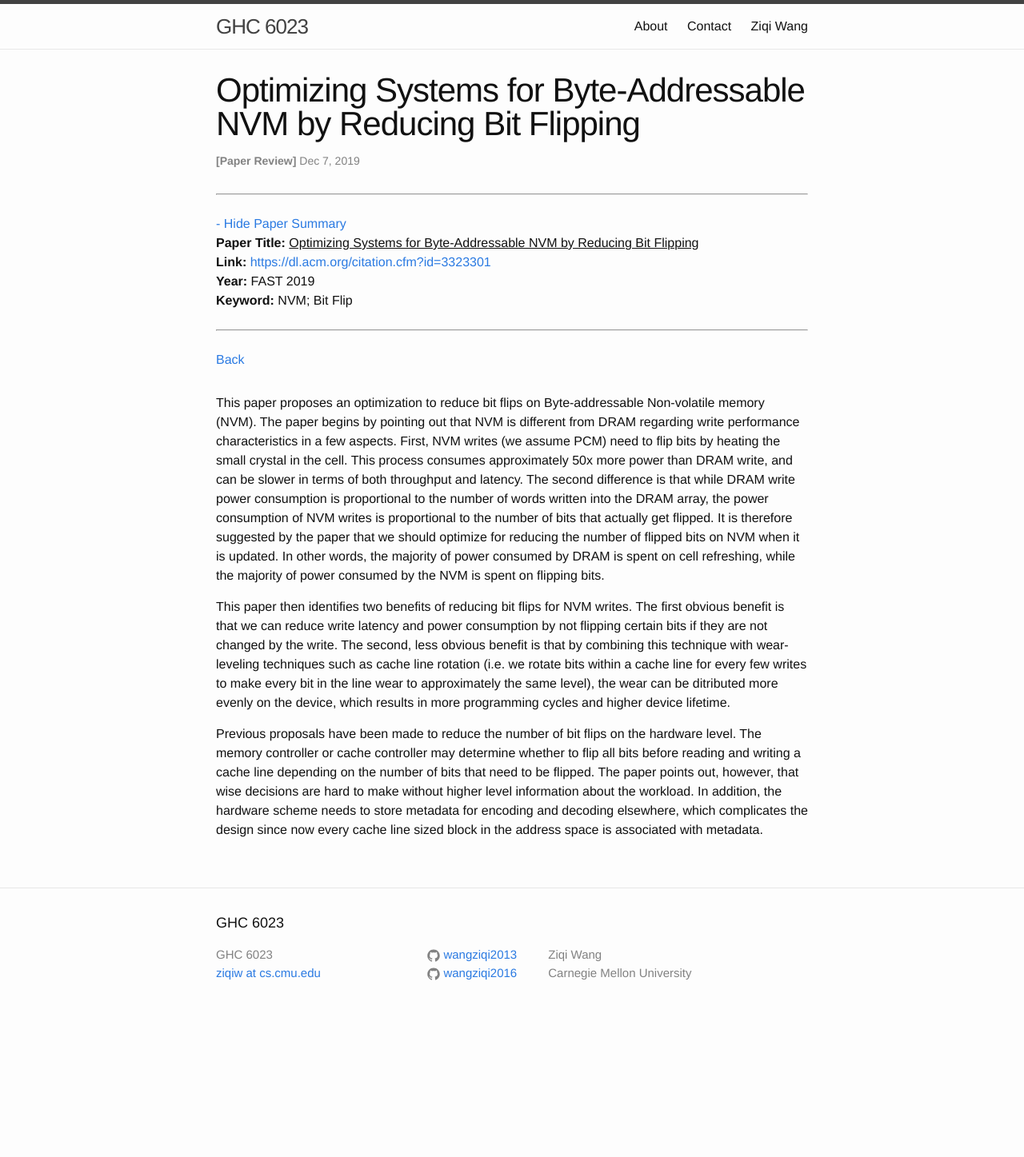
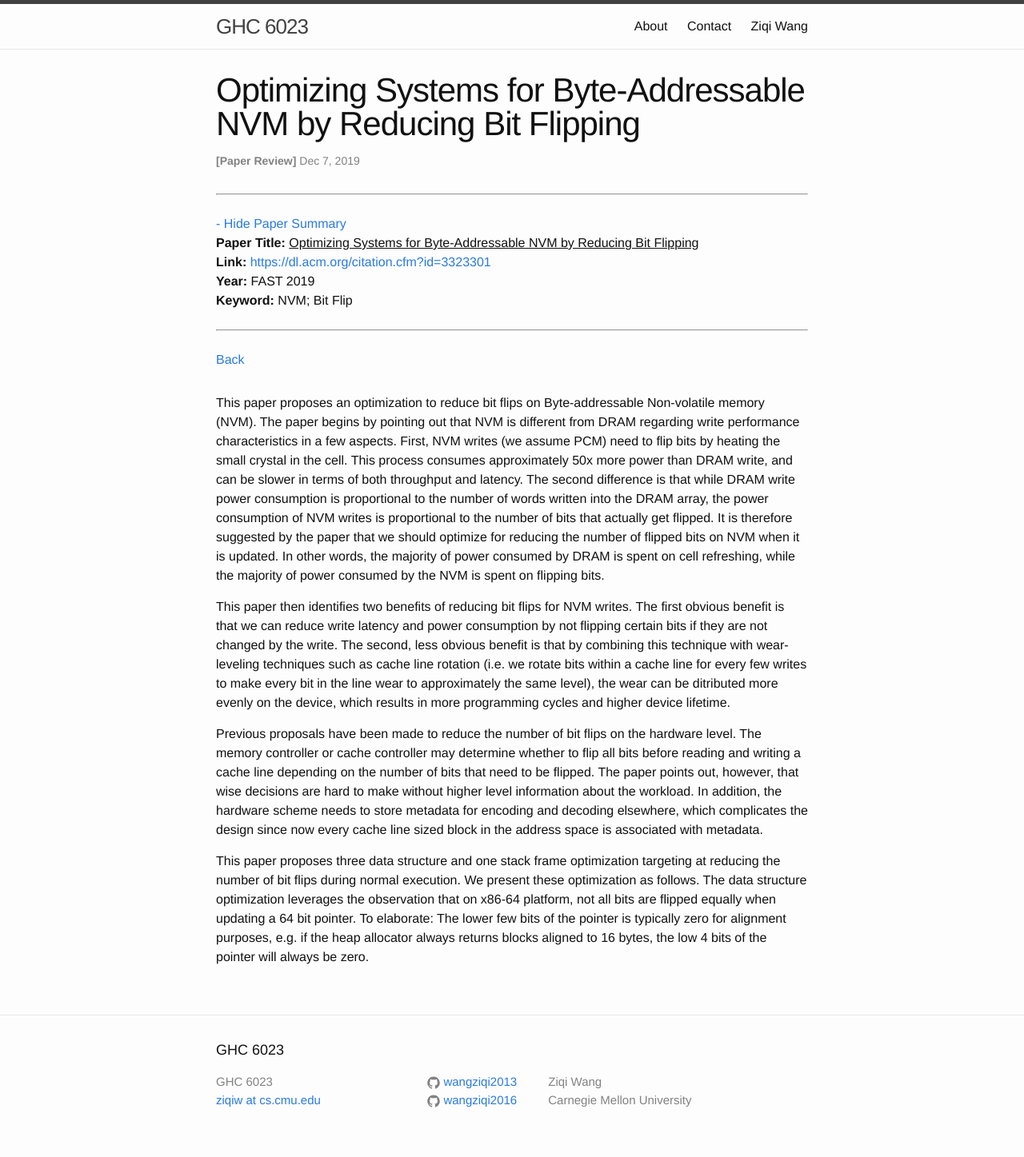
Before and after one commit to wangziqi2013/wangziqi2013.github.io, a Jekyll site: the page built from _posts/2019-12-07-optimizing-systems-for-nvm-by-reducing-bit-flipping.markdown, in a window 1280 px wide. Shown: the whole page at 80% size. Built offline with Jekyll 4.4.1, drawn with Linux system fonts in a browser that asks for light colours; before the commit the page ends 1288 px from its top, so only the background shows below that.

Commit message:
Adding VA

```diff
--- a/_posts/2019-12-07-optimizing-systems-for-nvm-by-reducing-bit-flipping.markdown
+++ b/_posts/2019-12-07-optimizing-systems-for-nvm-by-reducing-bit-flipping.markdown
@@ -33,3 +33,9 @@ controller may determine whether to flip all bits before reading and writing a c
 that need to be flipped. The paper points out, however, that wise decisions are hard to make without higher level information
 about the workload. In addition, the hardware scheme needs to store metadata for encoding and decoding elsewhere, which
 complicates the design since now every cache line sized block in the address space is associated with metadata.
+
+This paper proposes three data structure and one stack frame optimization targeting at reducing the number of bit flips
+during normal execution. We present these optimization as follows. The data structure optimization leverages the observation
+that on x86-64 platform, not all bits are flipped equally when updating a 64 bit pointer. To elaborate: The lower few bits
+of the pointer is typically zero for alignment purposes, e.g. if the heap allocator always returns blocks aligned to 16 bytes,
+the low 4 bits of the pointer will always be zero.
```
